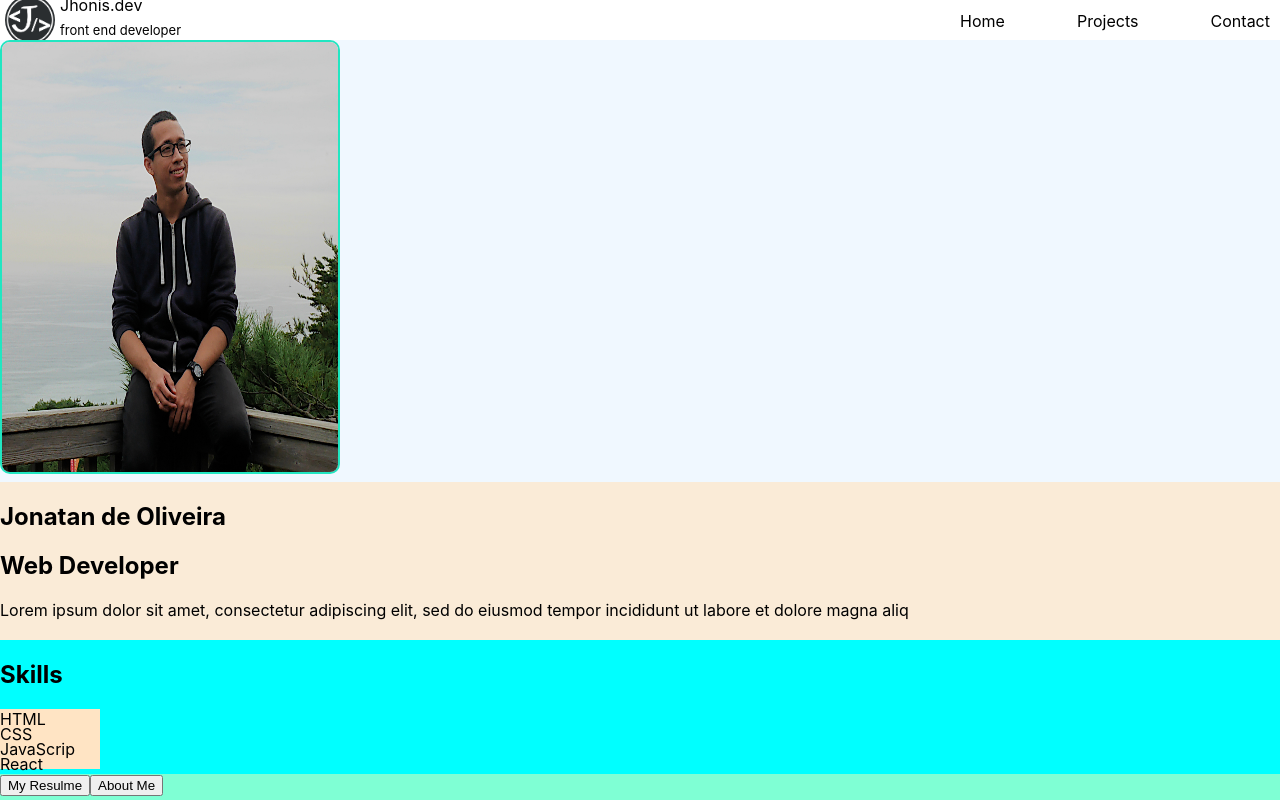
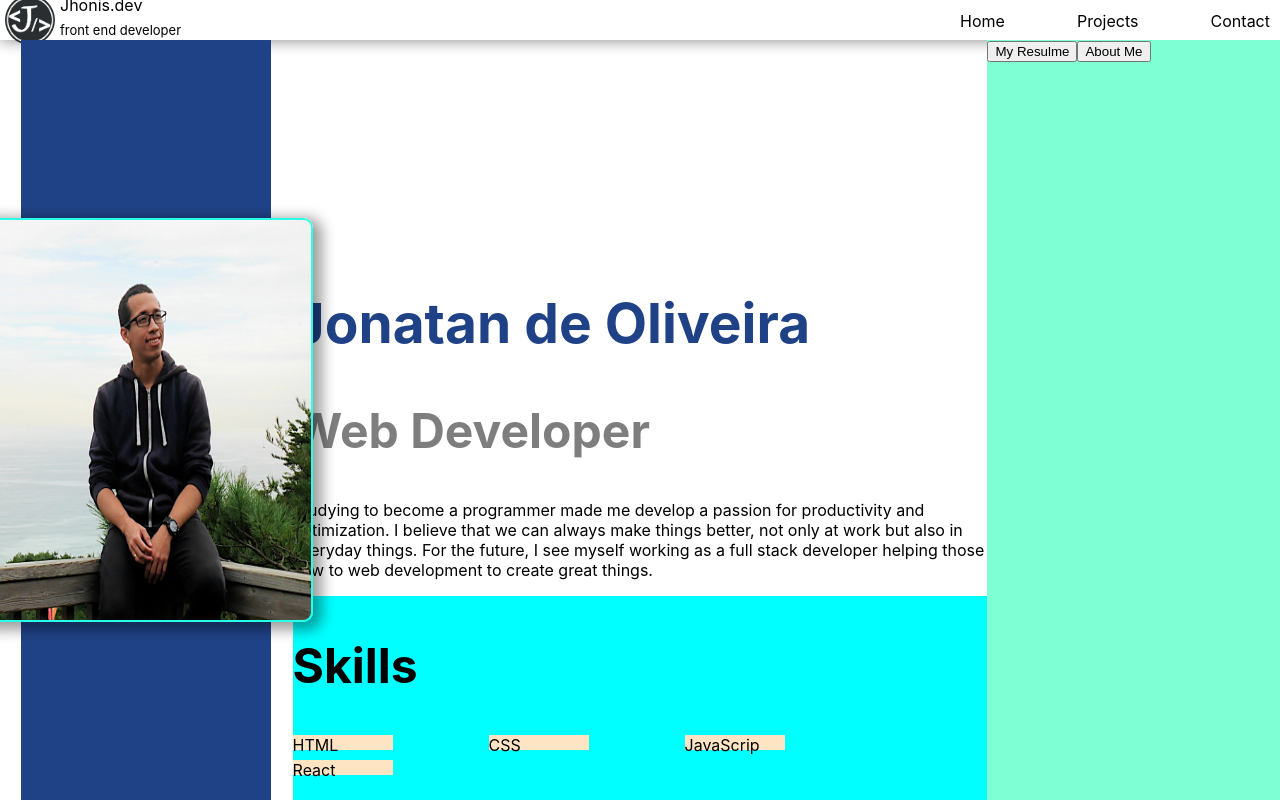
Before and after one commit to jhonis95/portfolio, a React (Create React App) app: page / in a window 1280 px wide. Built offline with nearby package versions, Linux system fonts and the light colour scheme.

Commit message:
working on the home page, finished the DevImg and DevInfo components

```diff
--- a/src/comps/Pages/home.js
+++ b/src/comps/Pages/home.js
@@ -1,45 +1,48 @@
 import styled from 'styled-components';
-import devImg from '../assets/profile.jpg'
 import Skills from '../skills';
 import Button from '../button'
+import DevImg from '../devImg';
+import DevInfo from '../devInfo'
 
 const HomeContainer = styled.section`
     width: 100%;
     height: 95vh;
     display: grid;
+    grid-template-columns: 0.8fr 1.9fr 0.8fr;
+    grid-template-rows: 1fr 1fr 1fr;
+    gap: 0px 0px;
+    grid-template-areas:
+      "DevImgContainer .  ModalsLinksContainer"
+      "DevImgContainer DevInfoContainer ModalsLinksContainer"
+      "DevImgContainer DevskillContainer ModalsLinksContainer";
 `
 const DevImgContainer=styled.div`
-    background-color: aliceblue;
+    height: 100%;
+    position: relative;
+    display: flex;
+    align-items: center;
+    justify-content: center;
+    grid-area: DevImgContainer;
 `
 const DevInfoContainer=styled.div`
-    background-color: antiquewhite;
+    grid-area: DevInfoContainer;
 `
 const DevskillContainer=styled.div`
     background-color: aqua;
+    grid-area: DevskillContainer;
 `
 const ModalsLinksContainer=styled.div`
     background-color: aquamarine;
-`
-const BackgroundShape=styled.div`
-
-`
-const DevImg=styled.img`
-    width: 336px;
-    height: 430px;
-    border: 2px solid rgba(33, 230, 193, 1);
-    border-radius: 10px;
+    grid-area: ModalsLinksContainer;
 `
 export default function Home(){
     return(
         <HomeContainer className="home" id="home">
             <DevImgContainer>
-                <BackgroundShape/>
-                <DevImg src={devImg} alt='dev picture'/>
+                <DevImg />
             </DevImgContainer>
             <DevInfoContainer>
-                <h1>Jonatan de Oliveira</h1>
-                <h2>Web Developer</h2>
-                <p>Lorem ipsum dolor sit amet, consectetur adipiscing elit, sed do eiusmod tempor incididunt ut labore et dolore magna aliq</p>
+                <DevInfo/>
             </DevInfoContainer>
             <DevskillContainer>
                 <Skills/>
--- /dev/null
+++ b/src/comps/devImg.js
@@ -0,0 +1,29 @@
+import styled from "styled-components"
+import img from './assets/profile.jpg'
+
+const BackgroundShape=styled.div`
+    height: 100%;
+    width: 250px;
+    background-color: rgba(31, 66, 135, 1);
+    position: absolute;
+    z-index: 1;
+`
+const DevImg=styled.img`
+    width: 330px;
+    height: 400px;
+    position: absolute;
+    border: 2px solid rgba(33, 230, 193, 1);
+    border-radius: 10px;
+    z-index: 2;
+    filter: brightness(1.2);
+    box-shadow: 5px 4px 14px 4px rgba(0,0,0,0.39);
+`
+
+export default function devImg(pros){
+    return(
+        <>
+            <BackgroundShape/>
+            <DevImg src={img} alt='dev picture'/>
+        </>
+    )
+}
--- /dev/null
+++ b/src/comps/devInfo.js
@@ -0,0 +1,28 @@
+import styled from "styled-components"
+
+const MainText =styled.h1`
+    font-size: 3.438rem;
+    color: rgba(31, 66, 135, 1);
+`
+const SecondText=styled.h2`
+    font-size: 3rem;
+    opacity: 50%;
+`
+const Text=styled.p`
+
+`
+
+
+export default function devInfo(){
+    const text=`
+    Studying to become a programmer made me develop a passion for productivity and optimization. I believe that we can always make things better, not only at work but also in everyday things.
+    For the future, I see myself working as a full stack developer helping those new to web development to create great things.
+    `
+    return(
+        <>
+            <MainText>Jonatan de Oliveira</MainText>
+            <SecondText>Web Developer</SecondText>
+            <Text>{text}</Text>
+        </>
+    )
+}
--- a/src/comps/skillCard.js
+++ b/src/comps/skillCard.js
@@ -1,6 +1,6 @@
 import styled from "styled-components";
 
-const CardContainer=styled.div`
+const Card=styled.div`
     background-color: bisque;
     height: 15px;
     width: 100px;
@@ -8,8 +8,8 @@ const CardContainer=styled.div`
 
 export default function skillCard(props){
     return(
-        <CardContainer>
+        <Card>
             {props.skillName}
-        </CardContainer>
+        </Card>
     )
 }
--- a/src/comps/skills.js
+++ b/src/comps/skills.js
@@ -1,44 +1,36 @@
 import styled from "styled-components"
 import SkillCard from "./skillCard"
 // import { useState } from "react"
+const SecondText=styled.h2`
+    font-size: 3rem;
+`
 
 const SkillsContainer= styled.div`
 
 `
-// skills.forEach((lin)=>{
-//     return(
-//         <SkillCard
-//             id={lin}
-//             skillName={lin}
-//         />
-//     )
-// })
+const CardContainer= styled(SkillsContainer)`
+    display: grid;
+    grid-gap: 10px;
+    grid-template-columns: repeat(auto-fill, 186px);
+`
 export default function Skills(){
     const skills=['HTML','CSS','JavaScrip','React']
     return(
         <SkillsContainer>
-            <h1>Skills</h1>
+            <SecondText>Skills</SecondText>
+            <CardContainer>
                 {
                     skills.map((lin,index)=>{
+
                         return(
                             <SkillCard
                                 skillName={lin}
-                            id={index}
+                                key={index}
                             />
                         )
                     })
                 }
+            </CardContainer>
         </SkillsContainer>
     )
 }
-// function Cards(skills){
-//     return(
-//         <ul>
-//             {skills.forEach((lin)=>{
-//                 <SkillCard
-//                     skillName={lin}
-//                 />
-//             })}
-//         </ul>
-//     )
-// }
```
Lines whose indentation alone changed are shown as unchanged.
